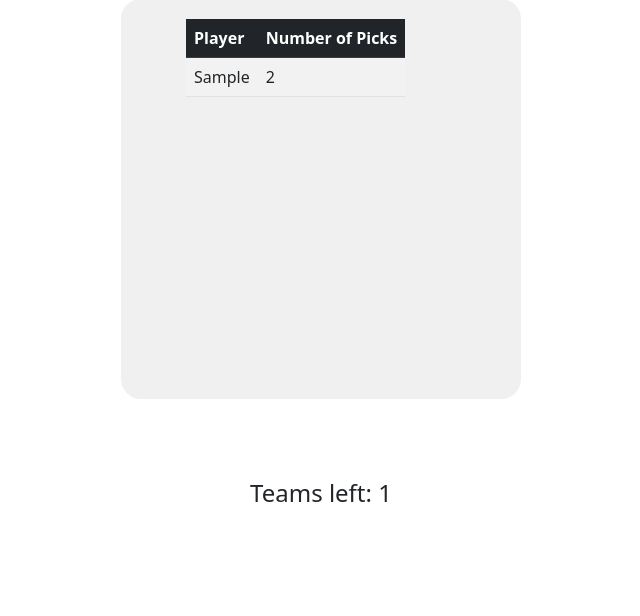
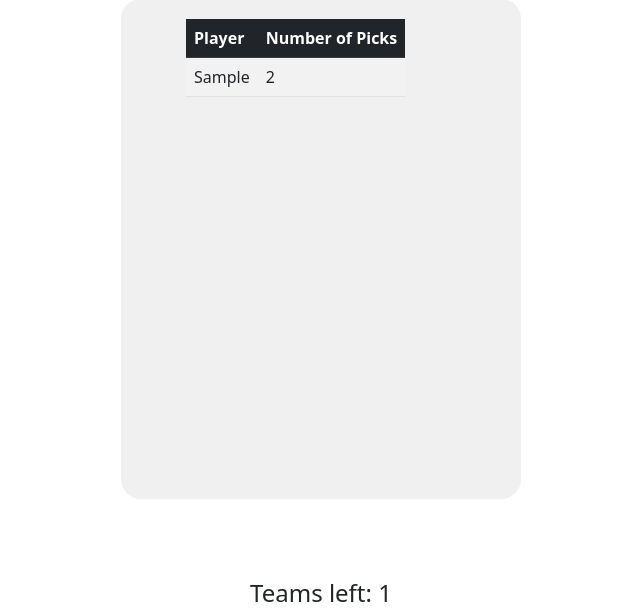
Before and after one commit to justinhmosher/bigBallzUpdated, a Django app: page /playerboard in a window 1280 px wide. Shown: the part 273-889 px from the top of the page, without its empty margins (319-959 px from the left). Before the commit the page ends 775 px from the top, so only its background shows below. Run offline with Django 3.2, Linux system fonts and the light colour scheme; tables that the repository leaves empty hold one stand-in row (values such as "Sample post"); some libraries are stand-ins or nearby versions.

Commit message:
poloshing

```diff
--- a/templates/authentication/leaderboard.html
+++ b/templates/authentication/leaderboard.html
@@ -9,7 +9,7 @@
       border-radius: 20px; /* Rounded corners */
       /*padding: 20px;  Add padding inside the container */
       width: 400px; /* Set the desired width */
-      height: 400px; /* Set the desired height */
+      height: 500px; /* Set the desired height */
       margin: auto; /* Center the container horizontally */
     }
     .form-container-inner{
--- a/templates/authentication/playerboard.html
+++ b/templates/authentication/playerboard.html
@@ -8,7 +8,7 @@
       border-radius: 20px; /* Rounded corners */
       /*padding: 20px;  Add padding inside the container */
       width: 400px; /* Set the desired width */
-      height: 400px; /* Set the desired height */
+      height: 500px; /* Set the desired height */
       margin: auto; /* Center the container horizontally */
     }
     .form-container-inner{
```
